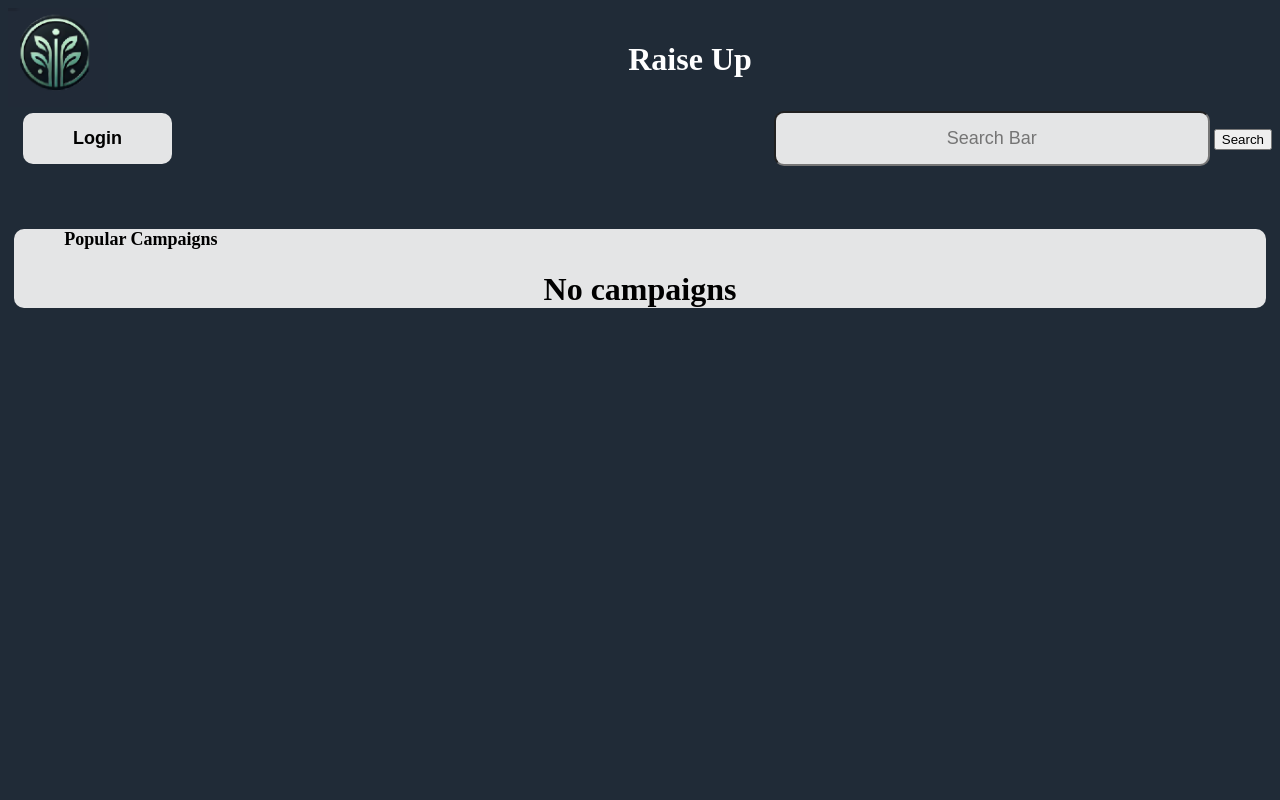
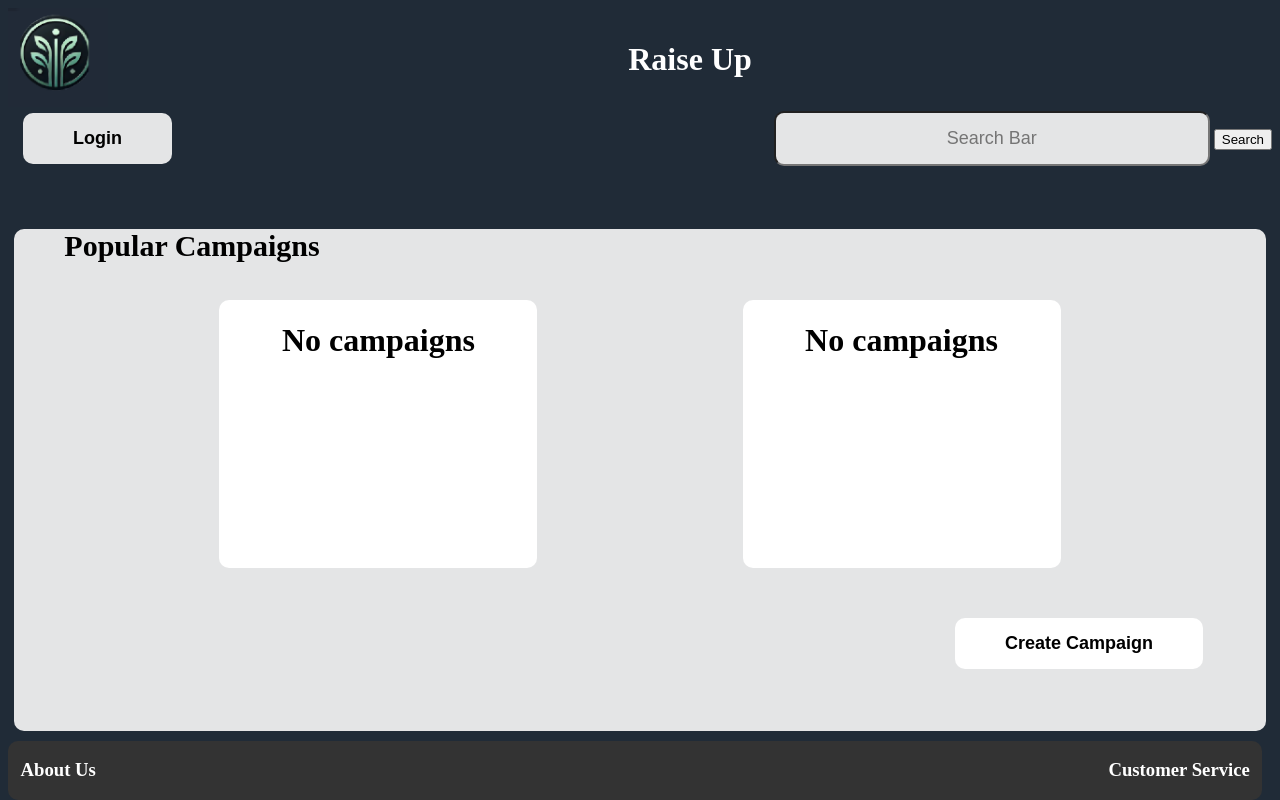
Before and after one commit to btfuhrma/CIS553-Raise-Up, a Flask app: page / in a window 1280 px wide. Run offline with Flask 3, Linux system fonts and the light colour scheme.

Commit message:
footer, create campaign button, stlying

```diff
--- a/app.py
+++ b/app.py
@@ -126,5 +126,9 @@ def searchCampaigns():
 
     return render_template('search_results.html', results=results)
 
+@app.route('/createCampaign', methods=['GET', 'POST'])
+def createCampaign():
+    pass
+
 if __name__ == "__main__":
     app.run(debug=True)
--- a/static/css/base.css
+++ b/static/css/base.css
@@ -27,3 +27,20 @@
     color: white;
     font-size: 2em;
 }
+.footer {
+    position: absolute;
+    display: flex;
+    justify-content: space-between;
+    bottom: 0;
+    width: 98%;
+    background-color: #333;
+    color: #fff;
+    text-align: center;
+    border-radius: 10px;
+}
+.about{
+    margin-left: 1%;
+}
+.service{
+    margin-right: 1%;
+}
--- a/static/css/index.css
+++ b/static/css/index.css
@@ -37,8 +37,44 @@
 .pop-title{
     padding-left: 4%;
     font-weight: bold;
-    font-size: 18px;
+    font-size: 30px;
+    margin-bottom: 3%;
 }
 .missing-campaigns{
     text-align: center;
 }
+.campaign-list{
+    width: 100%;
+    display: flex;
+    margin-left: auto;
+    margin-right: auto;
+    justify-content: space-evenly;
+    align-items: center;
+    padding-bottom: 2%;
+}
+.pop-campaign{
+    background-color: white;
+    border-radius: 10px;
+    padding-right: 5%;
+    padding-left: 5%;
+    padding-bottom: 15%;
+}
+.create-campaign-button{
+    width: 100%;
+    justify-content: right;
+    text-align: right;
+}
+.campaign-button{
+    margin-right: 5%;
+    margin-top: 2%;
+    margin-bottom: 5%;
+    margin-left: 10%;
+    padding: 15px 50px;
+    font-size: 18px;
+    border-radius: 10px;
+    background-color: white;
+    border: none;
+    cursor: pointer;
+    color: black;
+    font-weight: bold;
+}
--- a/templates/base.html
+++ b/templates/base.html
@@ -22,5 +22,13 @@
         {% block body %}
 
         {% endblock %}
+        <div class="footer">
+            <div class="about">
+                <h3>About Us</h3>
+            </div>
+            <div class="service">
+                <h3>Customer Service</h3>
+            </div>
+        </div>
     </body>
 </html>
--- a/templates/index.html
+++ b/templates/index.html
@@ -26,22 +26,31 @@
     <div class="pop-title">
         Popular Campaigns
     </div>
+    <div class="campaign-list">
+        <div class="pop-campaign">
             {% if top_campaigns|length >= 1 %}
-        <div class="pop-campaign"></div>
                 <h2>{{top_campaigns[0].title}}</h2>
                 <h2>{{top_campaigns[0].current_amount}}</h2>
+            {% else %}
+                <h1 class="missing-campaigns">No campaigns</h1>
+            {% endif %}
         </div>
-    {% endif %}
-
+        <div class="pop-campaign">
             {% if top_campaigns|length >= 2 %}
-        <div class="pop-campaign"></div>
                 <h2>{{top_campaigns[1].title}}</h2>
                 <h2>{{top_campaigns[1].current_amount}}</h2>
-        </div>
-    {% endif %}
-    {% if top_campaigns|length == 0 %}
+            {% else %}
                 <h1 class="missing-campaigns">No campaigns</h1>
             {% endif %}
+        </div>
+    </div>
+    <div class="create-campaign-button">
+        <a href="{{ url_for('createCampaign') }}">
+            <button type="button" class="campaign-button">
+                Create Campaign
+            </button>
+        </a>
+    </div>
 
 </div>
 {% endblock %}
```
Lines whose indentation alone changed are shown as unchanged.
